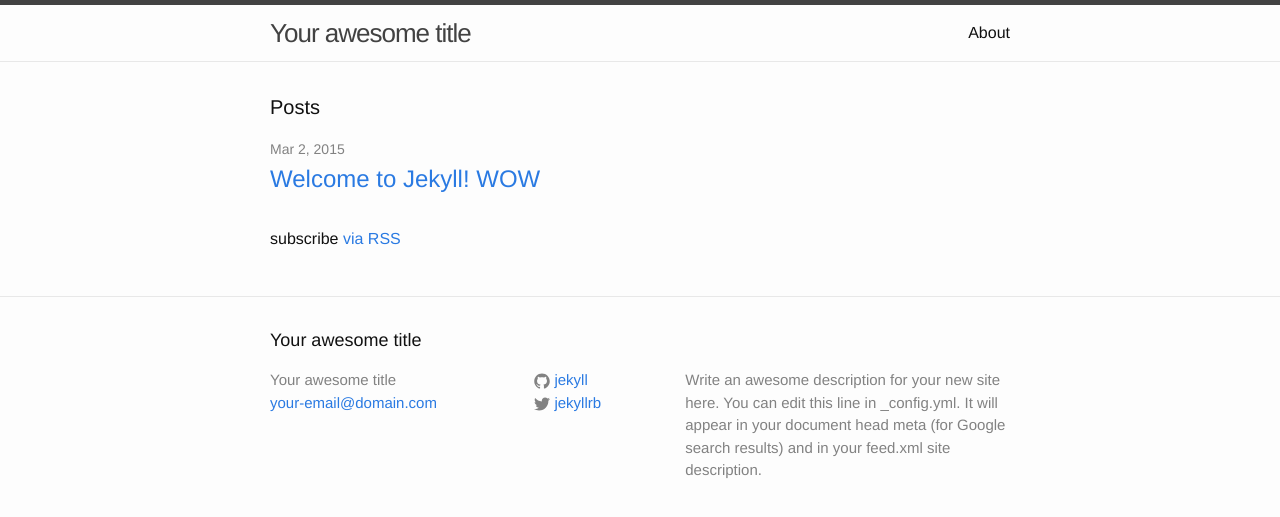
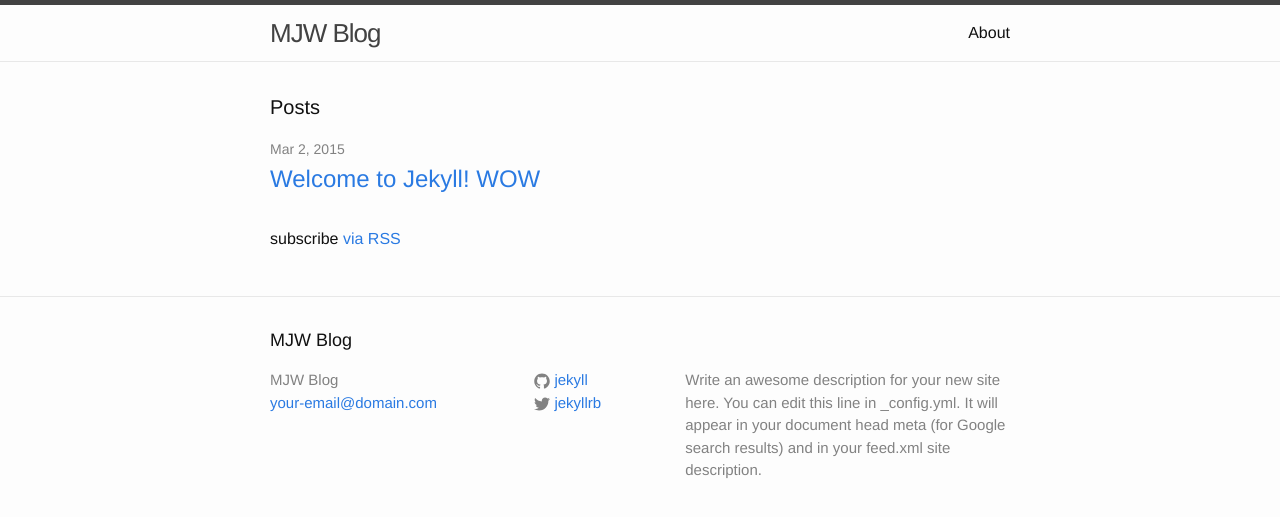
Before and after one commit to MJoeWatson/MattWatson-.github.io, a Jekyll site: the page built from index.html, in a window 1280 px wide. Shown: the top 517 px of the page. Built offline with Jekyll 4.4.1, drawn with Linux system fonts in a browser that asks for light colours.

Commit message:
Update _config.yml

```diff
--- a/_config.yml
+++ b/_config.yml
@@ -1,5 +1,5 @@
 # Site settings
-title: Your awesome title
+title: MJW Blog
 email: your-email@domain.com
 description: > # this means to ignore newlines until "baseurl:"
   Write an awesome description for your new site here. You can edit this
```
